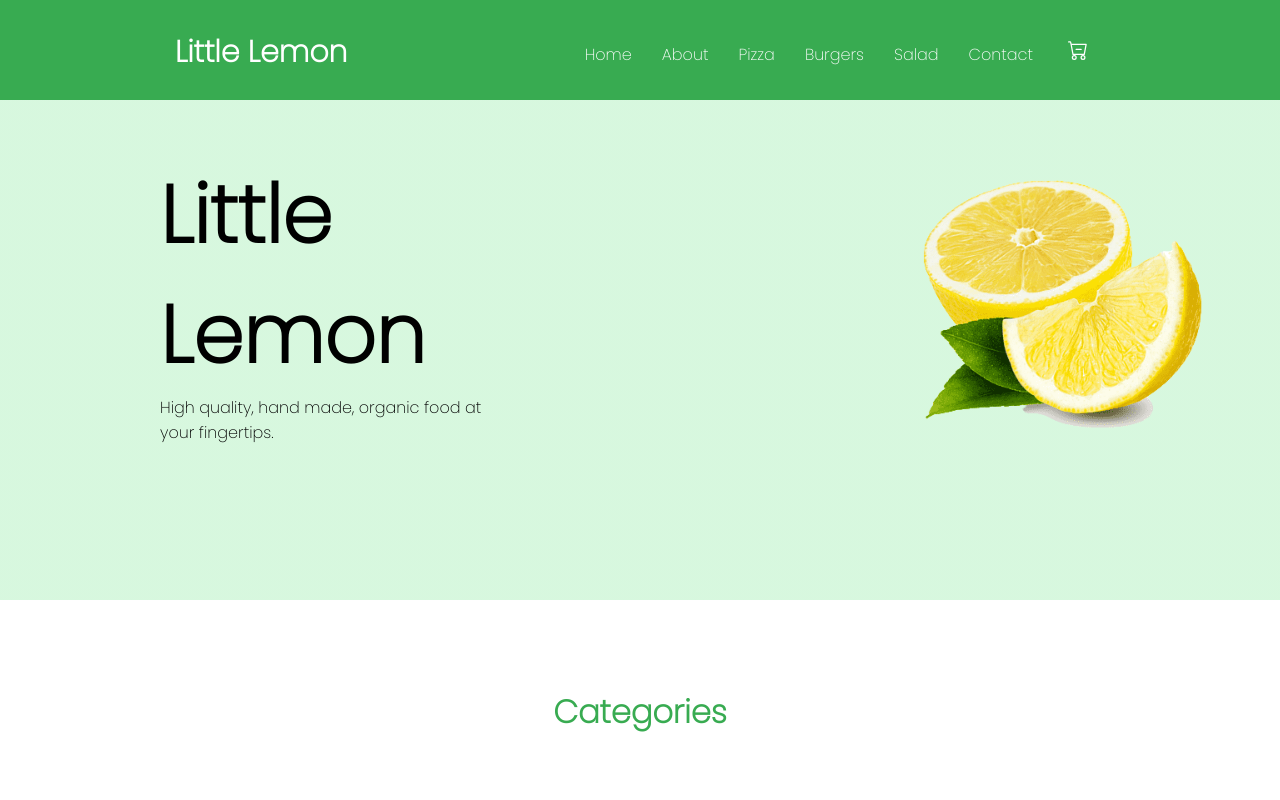
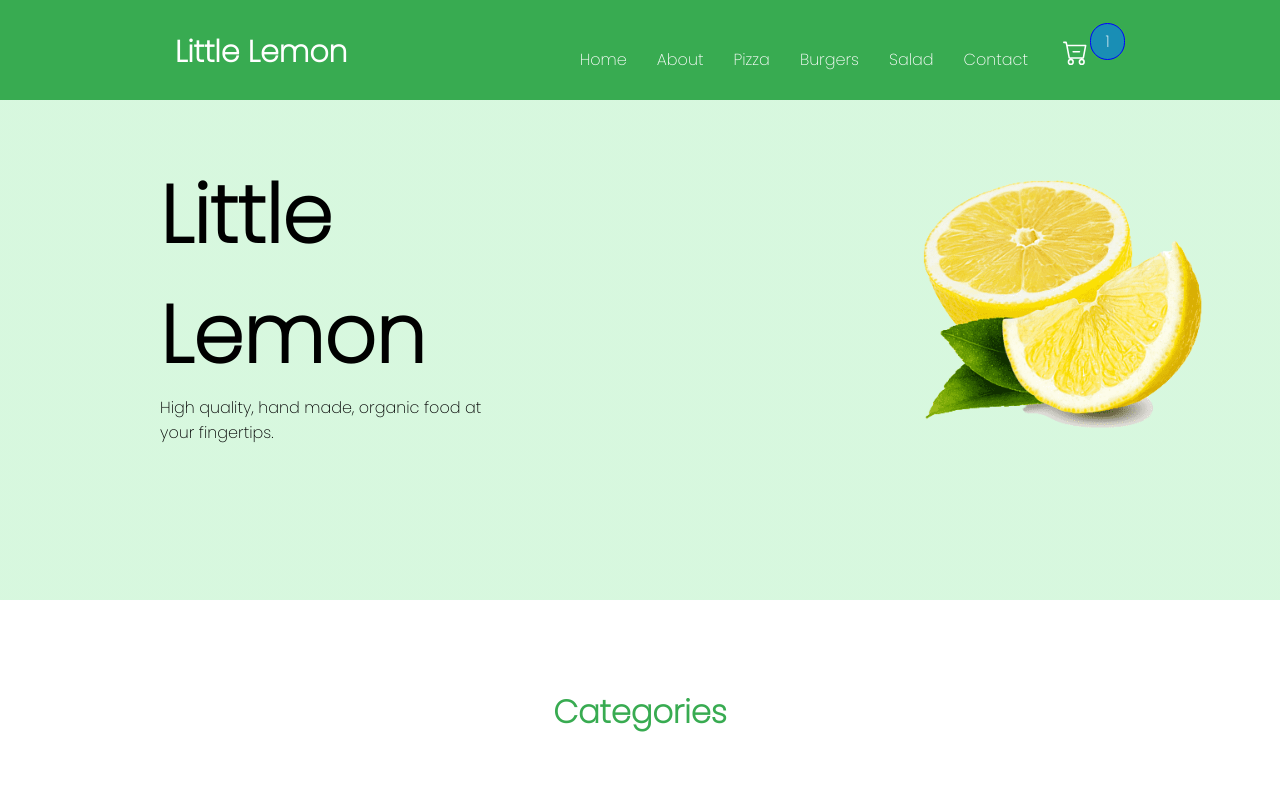
Before and after one commit to kowais915/little-lemon-restaurant, a Next.js app: page / in a window 1280 px wide. Shown: the top 800 px of the page. Built offline with nearby package versions, Linux system fonts and the light colour scheme.

Commit message:
:construction: Working on the cart functionality

```diff
--- a/components/Navbar.js
+++ b/components/Navbar.js
@@ -1,6 +1,6 @@
 import styles from '@/styles/Navbar.module.css'
 import Link from 'next/link'
-
+import {useState} from 'react';
 // import { FontAwesomeIcon } from '@fortawesome/react-fontawesome';
 // import { faShoppingCart } from '@fortawesome/free-solid-svg-icons';
 
@@ -8,6 +8,8 @@ import Link from 'next/link'
 import {BsCartDash} from 'react-icons/bs'
 
 const Navbar = () => {
+
+    const [cart, setCart] = useState(1)
     return (
         <nav className={styles.container}>
             <div className={styles.brand} >
@@ -29,6 +31,9 @@ const Navbar = () => {
               <BsCartDash className={styles.icon}/>
                 </Link>
 
+               {cart > 0 && <div className={styles.counter}>
+                <p>{cart}</p>
+               </div>}
 
             </div>
         </nav>
--- a/styles/Navbar.module.css
+++ b/styles/Navbar.module.css
@@ -36,5 +36,19 @@
 .icon{
  margin-left: 20px;
  color: white;
- font-size: 20px;
+ font-size: 25px;
+ position: relative;
 }
+
+.counter{
+    border: blue 1px solid;
+    width: 35px;
+    background-color: rgb(25, 142, 181);
+    color: white;
+    border-radius: 100px;
+    padding: 5px;
+    text-align: center;
+    position: absolute;
+    left: 1090px;
+    bottom: 40px;
+}
```
